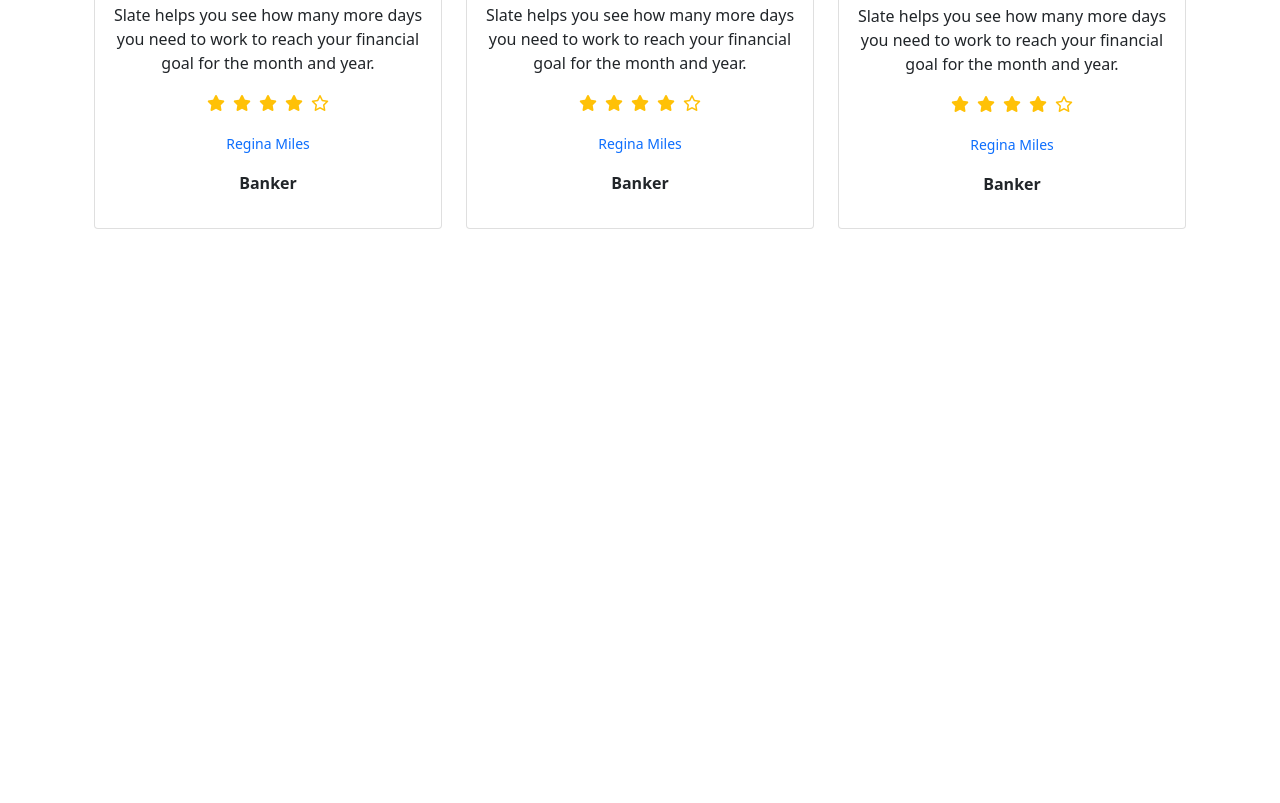
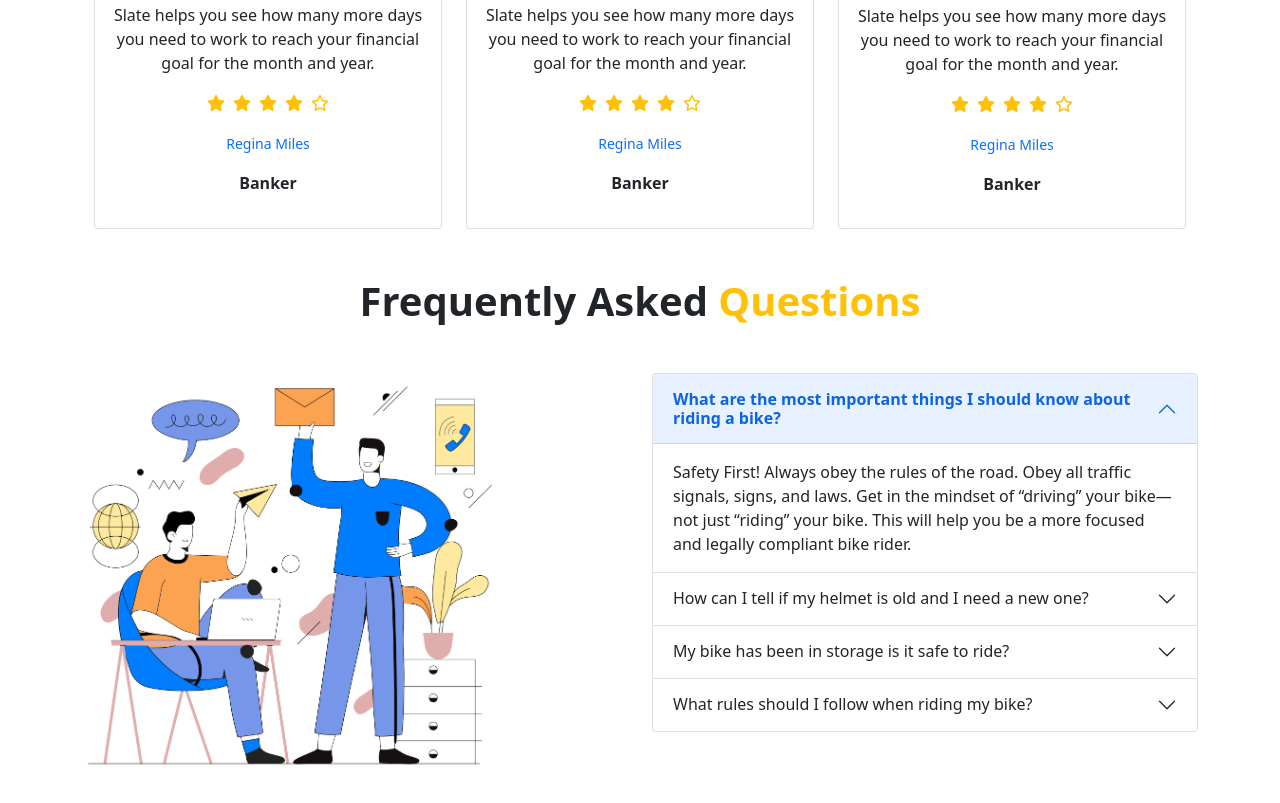
Before and after one commit to Robin-hawlader/honda-cbr, a plain HTML site: page index.html in a window 1280 px wide. Shown: the part 1992-2795 px from the top of the page. Before the commit the page ends 2269 px from the top, so only its background shows below. Drawn offline with nearby package versions, Linux system fonts and the light colour scheme.

Commit message:
added acordian

```diff
--- a/index.html
+++ b/index.html
@@ -223,6 +223,85 @@
                 </div>
             </div>
         </section>
+        <!-- freequintly -->
+        <section class="container mt-5">
+            <div class="text-center">
+                <h1 class="fw-bold">Frequently Asked <span class="text-warning">Questions</span></h1>
+            </div>
+            <div class="row my-5">
+                <div class="col-lg-6">
+                    <img class="w-75" src="images/faq.png" alt="">
+                </div>
+                <div class="col-lg-6">
+                    <div class="accordion" id="accordionExample">
+                        <div class="accordion-item">
+                            <h2 class="accordion-header" id="headingOne">
+                                <button class="accordion-button fw-bold" type="button" data-bs-toggle="collapse"
+                                    data-bs-target="#collapseOne" aria-expanded="true" aria-controls="collapseOne">
+                                    What are the most important things I should know about riding a bike?
+                                </button>
+                            </h2>
+                            <div id="collapseOne" class="accordion-collapse collapse show" aria-labelledby="headingOne"
+                                data-bs-parent="#accordionExample">
+                                <div class="accordion-body">
+                                    Safety First! Always obey the rules of the road. Obey all traffic signals, signs,
+                                    and laws. Get in the mindset of “driving” your bike—not just “riding” your bike.
+                                    This will help you be a more focused and legally compliant bike rider.
+                                </div>
+                            </div>
+                        </div>
+                        <div class="accordion-item">
+                            <h2 class="accordion-header" id="headingTwo">
+                                <button class="accordion-button collapsed" type="button" data-bs-toggle="collapse"
+                                    data-bs-target="#collapseTwo" aria-expanded="false" aria-controls="collapseTwo">
+                                    How can I tell if my helmet is old and I need a new one?
+                                </button>
+                            </h2>
+                            <div id="collapseTwo" class="accordion-collapse collapse" aria-labelledby="headingTwo"
+                                data-bs-parent="#accordionExample">
+                                <div class="accordion-body">
+                                    Safety First! Always obey the rules of the road. Obey all traffic signals, signs,
+                                    and laws. Get in the mindset of “driving” your bike—not just “riding” your bike.
+                                    This will help you be a more focused and legally compliant bike rider.
+                                </div>
+                            </div>
+                        </div>
+                        <div class="accordion-item">
+                            <h2 class="accordion-header" id="headingThree">
+                                <button class="accordion-button collapsed" type="button" data-bs-toggle="collapse"
+                                    data-bs-target="#collapseThree" aria-expanded="false" aria-controls="collapseThree">
+                                    My bike has been in storage is it safe to ride?
+                                </button>
+                            </h2>
+                            <div id="collapseThree" class="accordion-collapse collapse" aria-labelledby="headingThree"
+                                data-bs-parent="#accordionExample">
+                                <div class="accordion-body">
+                                    Safety First! Always obey the rules of the road. Obey all traffic signals, signs,
+                                    and laws. Get in the mindset of “driving” your bike—not just “riding” your bike.
+                                    This will help you be a more focused and legally compliant bike rider.
+                                </div>
+                            </div>
+                        </div>
+                        <div class="accordion-item">
+                            <h2 class="accordion-header" id="headingThree">
+                                <button class="accordion-button collapsed" type="button" data-bs-toggle="collapse"
+                                    data-bs-target="#collapseThree" aria-expanded="false" aria-controls="collapseThree">
+                                    What rules should I follow when riding my bike?
+                                </button>
+                            </h2>
+                            <div id="collapseThree" class="accordion-collapse collapse" aria-labelledby="headingThree"
+                                data-bs-parent="#accordionExample">
+                                <div class="accordion-body">
+                                    Safety First! Always obey the rules of the road. Obey all traffic signals, signs,
+                                    and laws. Get in the mindset of “driving” your bike—not just “riding” your bike.
+                                    This will help you be a more focused and legally compliant bike rider.
+                                </div>
+                            </div>
+                        </div>
+                    </div>
+                </div>
+            </div>
+        </section>
     </main>
     <!-- javascriptlink -->
     <script src="https://cdn.jsdelivr.net/npm/bootstrap@5.0.2/dist/js/bootstrap.bundle.min.js"
```
